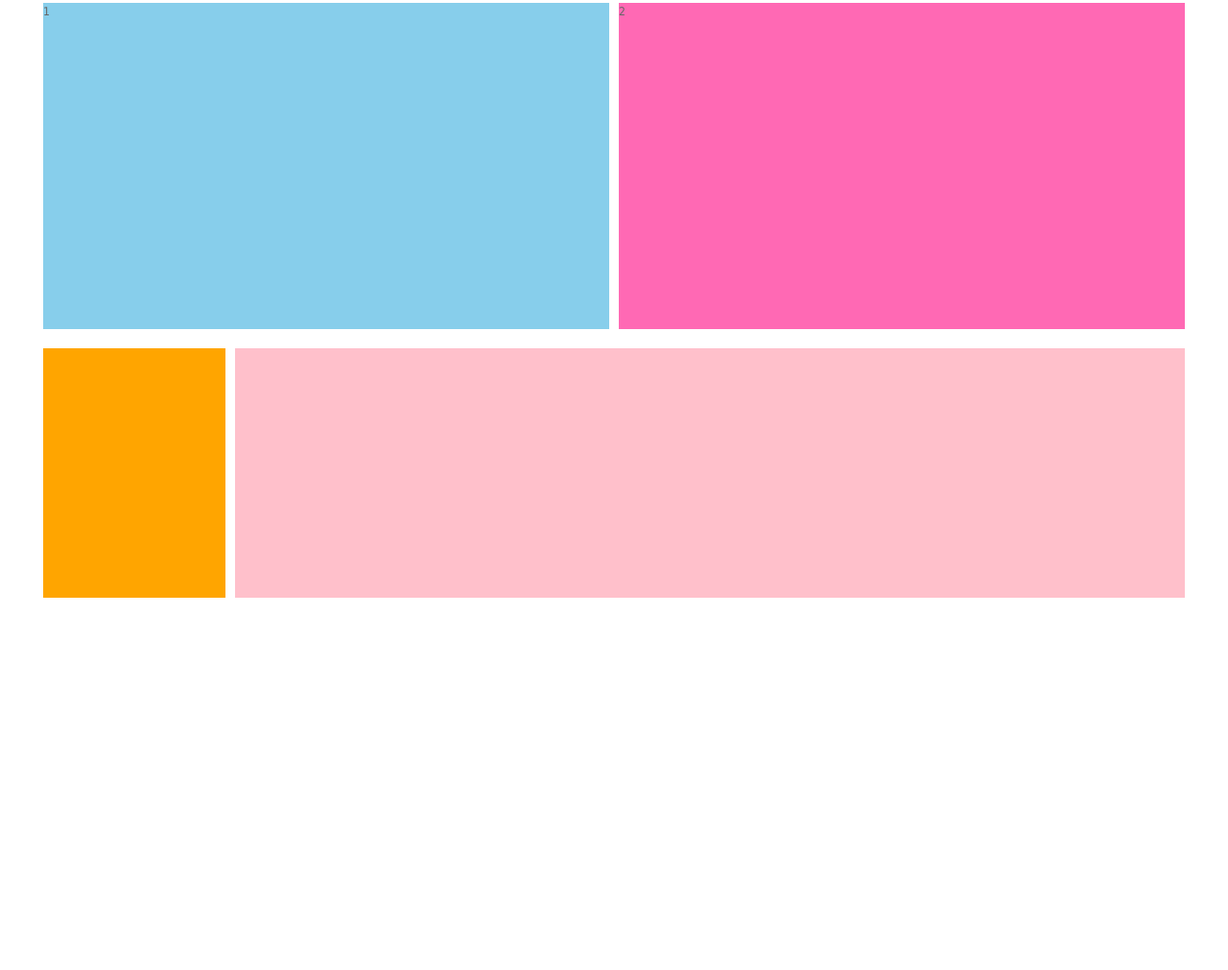
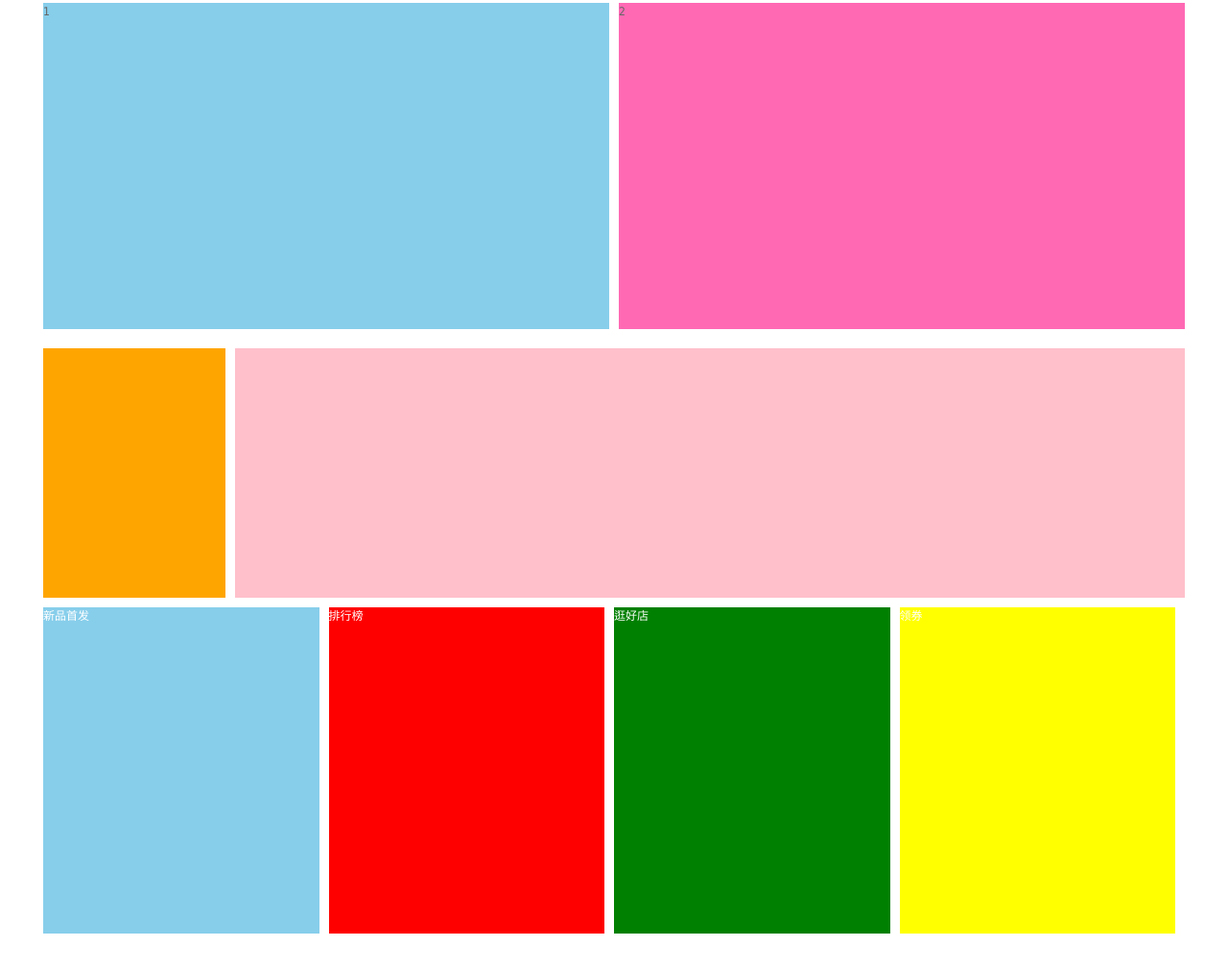
Before and after one commit to lllijingsong/last-html-JD, a plain HTML site: page index.html in a window 1280 px wide. Shown: the part 959-1970 px from the top of the page at 96% size. Drawn offline with Linux system fonts and the light colour scheme.

Commit message:
shop layer

```diff
--- a/css/index.css
+++ b/css/index.css
@@ -133,6 +133,7 @@
 .find-commodity-cover .find-commodity {
     display: flex;
     justify-content: center;
+    margin-bottom: 10px;
 }
 .find-commodity-cover .find-commodity .find-search {
     width: 190px;
@@ -145,3 +146,26 @@
     width: 990px;
     background-color: pink;
 }
+
+.shop-nav {
+    display: flex;
+    justify-content: center;
+}
+.shop-nav .nav-items {
+    width: 290px;
+    height: 340px;
+    margin-right: 10px;
+    color: #fff;
+}
+.shop-nav .news {
+    background-color: skyblue;
+}
+.shop-nav .top {
+    background-color: red;
+}
+.shop-nav .goods {
+    background-color: green;
+}
+.shop-nav .ticket {
+    background-color: yellow;
+}
--- a/index.html
+++ b/index.html
@@ -70,5 +70,14 @@
             <div class="find-slider"></div>
         </div>
     </div>
+
+    <div class="shop-nav-cover">
+        <div class="layer shop-nav clearfix">
+            <div class="nav-items news">新品首发</div>
+            <div class="nav-items top">排行榜</div>
+            <div class="nav-items goods">逛好店</div>
+            <div class="nav-items ticket">领券</div>
+        </div>
+    </div>
 </body>
 </html>
```
